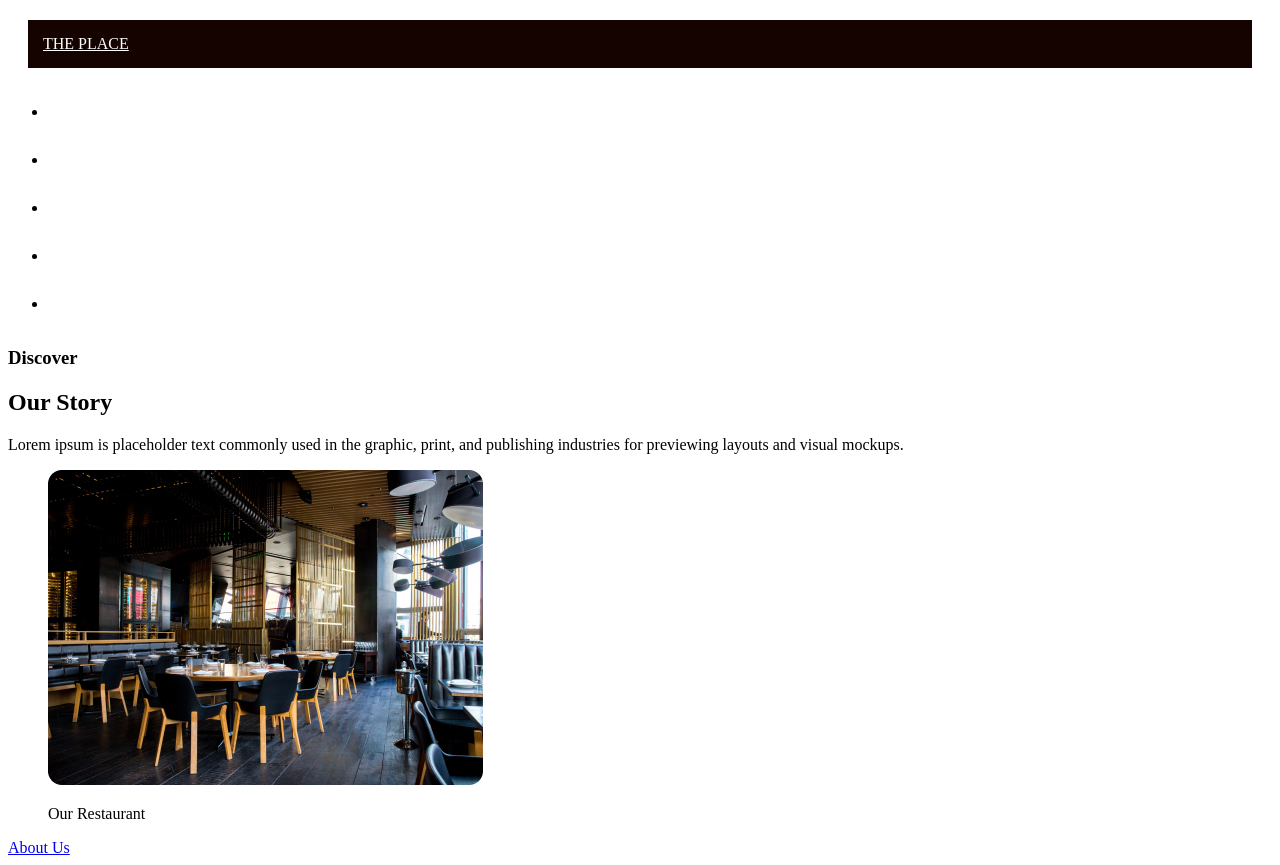
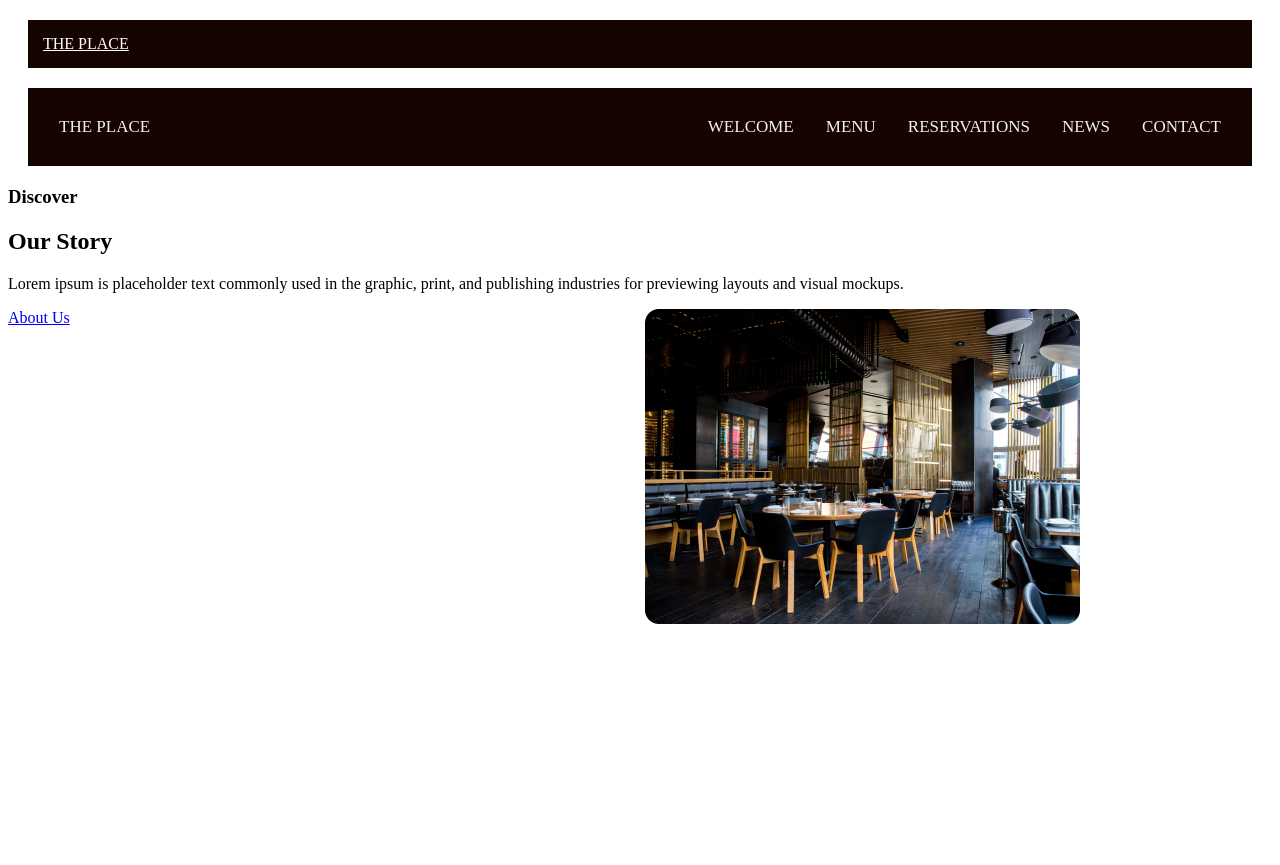
Before and after one commit to Angela4200/Web-design2-repository-2022, a plain HTML site: page index.html in a window 1280 px wide. After the commit the page ends 800 px from the top, so only its background shows below. Drawn offline with Linux system fonts and the light colour scheme.

Commit message:
Add to Css and Html
Navigation and Image position

```diff
--- a/index.html
+++ b/index.html
@@ -18,18 +18,16 @@
             <a class="brand" href="/">The Place</a>
         </header>
         <header>
-            <section class="layout">
-                <div class="navigation">
-                    <ul>
-                    <nav>
-                        <li><a href="/Welcome/">Welcome</a></li>
-                        <li><a href="/Menu/">Menu</a></li>
-                        <li><a href="/Reservations/">Reservations</a></li>
-                        <li><a href="/News/">News</a></li>
-                        <li><a href="/Contact">Contact</a></li>
-                    </nav>
-                    </ul>
+            <div class="topnav">
+                <a class="brand" href="/">The Place</a>
+                <div class="topnav-right">
+                    <a href="Welcome">Welcome</a>
+                    <a href="Menu">Menu</a>
+                    <a href="#Reservations">Reservations</a>
+                    <a href="#News">News</a>
+                    <a href="#Contact">Contact</a>
                 </div>
+            </div>
         </header>
     <section>
         <article>
@@ -41,10 +39,7 @@
             <p>Lorem ipsum is placeholder text commonly used in the graphic, print, and publishing industries for previewing layouts and visual mockups.</p>
         </aside>
             <figure>
-                <img src="assets/our-story.jpg" alt="image"/>
-                <figcaption>
-                    <p>Our Restaurant</p>
-                </figcaption>
+                <img src="assets/our-story.jpg" alt="image" class="right"/>
             </figure>
         </article>
     </section>
--- a/styles/mystyles.css
+++ b/styles/mystyles.css
@@ -9,42 +9,38 @@
     text-transform: uppercase;
 }
 
-/* navigation starts */
-.navigation {
-flex: 30%;
+/* Add a black background color to top navigation */
+.topnav {
+    background-color: #150300;
+    padding: 15px;
+    margin: 20px;
+    overflow: hidden;
 }
 
-div.navigation ul li a {
-color:white;
-display: flex;
-position: relative;
-z-index:1;
-padding: 3rem;
-font-family: marker felt thin;
+/* Style the links inside the navigation bar */
+.topnav a {
+    float: left;
+    color: #f2f2f2;
+    text-align: center;
+    padding: 14px 16px;
+    text-decoration: none;
+    font-size: 17px;
+    text-transform: uppercase;
 }
 
-/* style the tab */
-div.navigation ul li a{
-    overflow: hidden;
-    border: 1px solid #fec802;
-    background-color: #fec802;
+/* Change the color of links on hover */
+.topnav a:hover{
+    background-color: #ddd;
+    color: black;
 }
 
-/* style the buttons inside the tab */
-div.navigation ul li a {
-    background-color: inherit;
-    border: none;
-    outline: none;
-    cursor: pointer;
-    padding: 14px 16px;
-    transition: 0.3s;
-    font-size: 17px;
+/* Right-aligned section inside the top navigation */
+.topnav-right {
+    float: right;
 }
 
-/* change background color of buttons on hover */
-div.navigation ul li a:hover {
-    background-color: #dfc8d1;
-    color: #800000;
+/* Image starts here */
+.right {
+  position: absolute;
+  right: 200px;
 }
-
-/* navigation ends */
```
